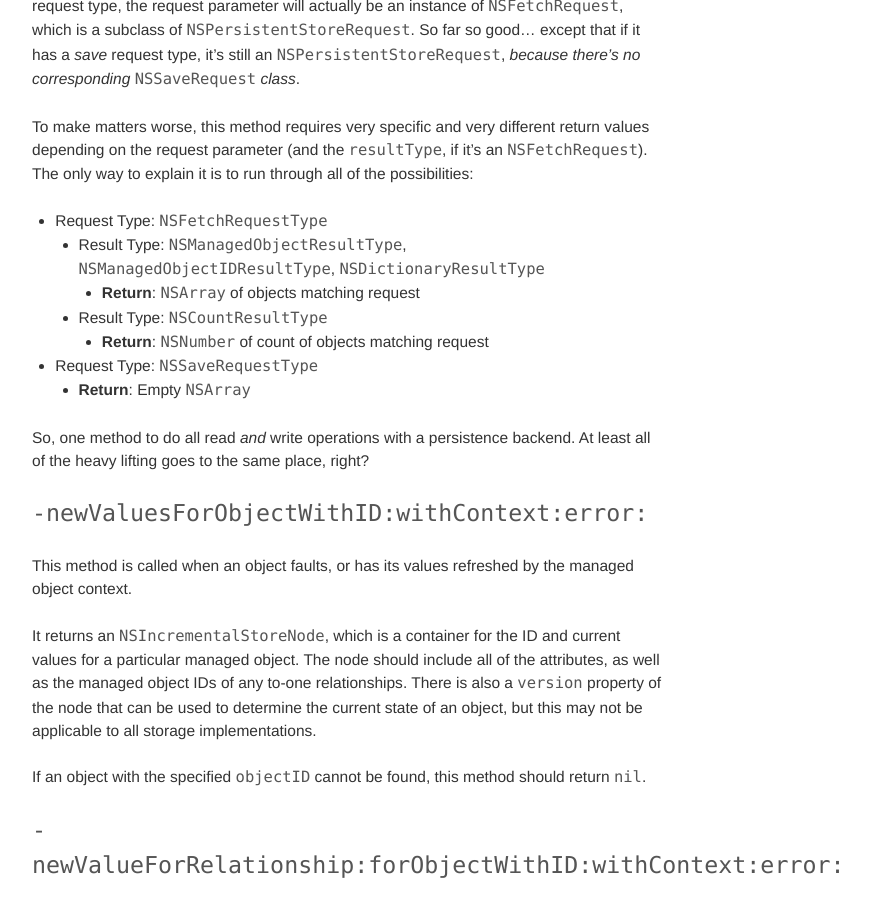
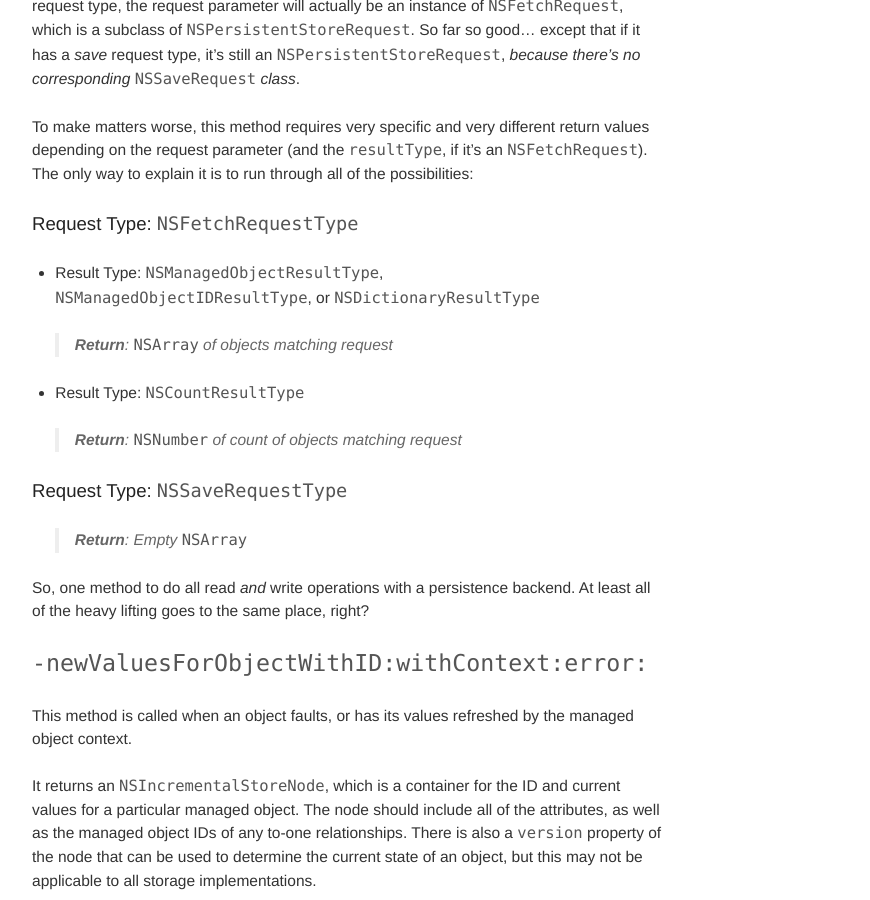
Before and after one commit to NSHipster/articles, a Jekyll site: the page built from _posts/2012-08-13-nsincrementalstore.md, in a window 1280 px wide and 900 px high, scrolled down 2508 px. Shown: the whole window, without its empty margins (133-1003 px from the left). Built offline with Jekyll 4.4.1, drawn with Linux system fonts in a browser that asks for light colours.

Commit message:
Finally fixing nested list formatting by blowing it up

```diff
--- a/_posts/2012-08-13-nsincrementalstore.md
+++ b/_posts/2012-08-13-nsincrementalstore.md
@@ -68,15 +68,19 @@ Here's where things get interesting, from an implementation standpoint. (And whe
 
 To make matters worse, this method requires very specific and very different return values depending on the request parameter (and the `resultType`, if it's an `NSFetchRequest`). The only way to explain it is to run through all of the possibilities:
 
-- Request Type: `NSFetchRequestType`
-  - Result Type: `NSManagedObjectResultType`, `NSManagedObjectIDResultType`, `NSDictionaryResultType`
-    - **Return**: `NSArray` of objects matching request
+#### Request Type: `NSFetchRequestType`
 
-  - Result Type: `NSCountResultType`
-    - **Return**: `NSNumber` of count of objects matching request
+- Result Type: `NSManagedObjectResultType`, `NSManagedObjectIDResultType`, or `NSDictionaryResultType`
 
-- Request Type: `NSSaveRequestType`
-  - **Return**: Empty `NSArray`
+> **Return**: `NSArray` of objects matching request
+
+- Result Type: `NSCountResultType`
+
+> **Return**: `NSNumber` of count of objects matching request
+
+#### Request Type: `NSSaveRequestType`
+
+> **Return**: Empty `NSArray`
 
 So, one method to do all read _and_ write operations with a persistence backend. At least all of the heavy lifting goes to the same place, right?
 
```
